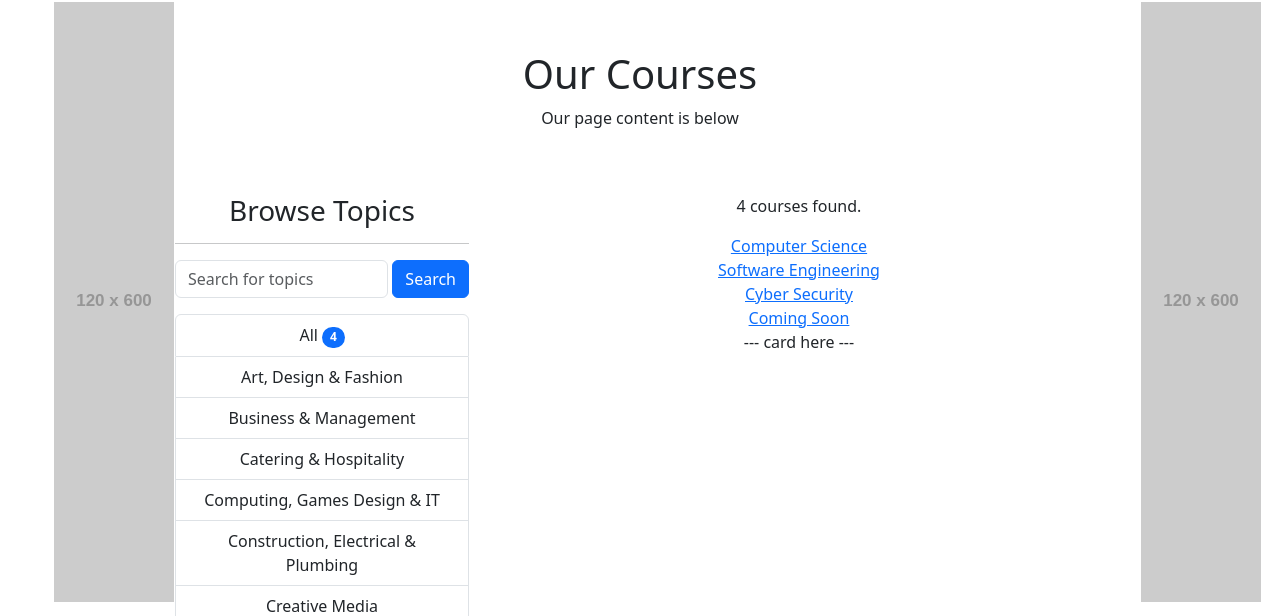
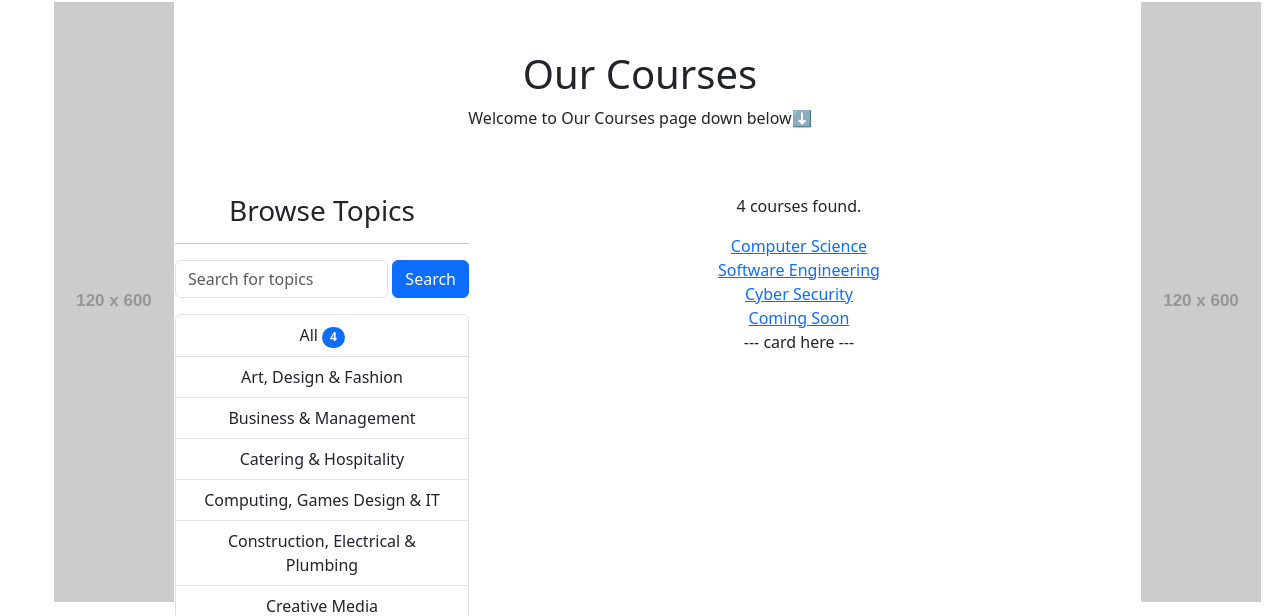
Before and after one commit to tomlinc98/IT-Site-Project, a Django app: page /all_courses in a window 1280 px wide. Shown: the part 131-747 px from the top of the page. Run offline with Django 4.2, Linux system fonts and the light colour scheme; data comes from the database, SQL or seed files in the repository; both versions use the stored data as it was after the commit; grey boxes labelled with a size stand in for pictures from a placeholder-image service; some libraries are stand-ins or nearby versions.

```diff
--- a/IT_Site/base/templates/base/all_courses.html
+++ b/IT_Site/base/templates/base/all_courses.html
@@ -16,7 +16,7 @@
         <div class="row align-items-center">
           <div class="col-12 text-center">
             <h1>Our Courses</h1>
-            <p>Our page content is below</p>
+            <p>Welcome to Our Courses page down below⬇️</p>
           </div>
         </div>
       </div>
--- a/IT_Site/base/templates/base/faq.html
+++ b/IT_Site/base/templates/base/faq.html
@@ -13,7 +13,7 @@
           <div class="row align-items-center">
             <div class="col-12 text-center">
               <h1>FAQ</h1>
-              <p>Our page content is below</p>
+              <p>Welcome to our webpage</p>
             </div>
           </div>
         </div>
```
Also changed, not shown: IT_Site/db.sqlite3.
